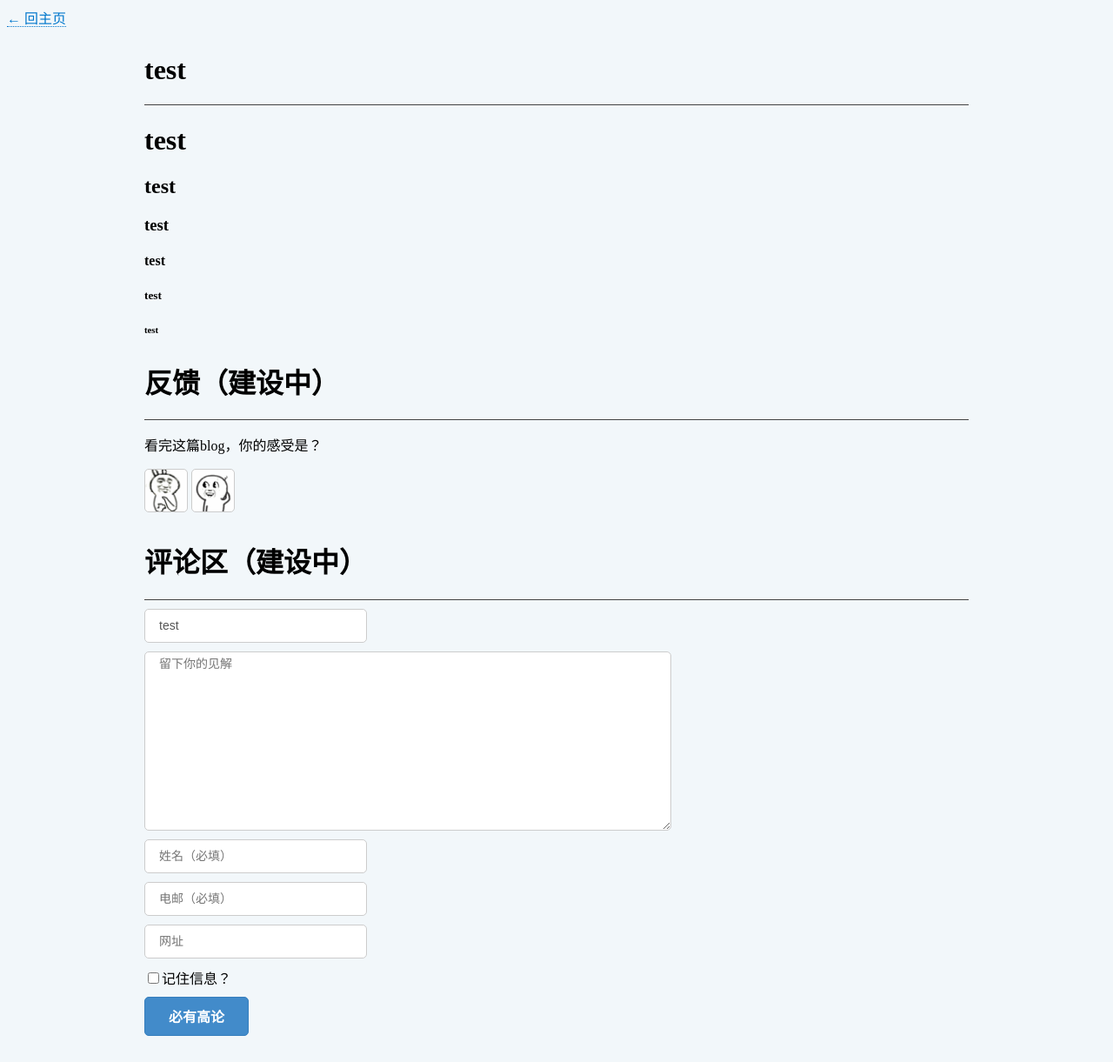
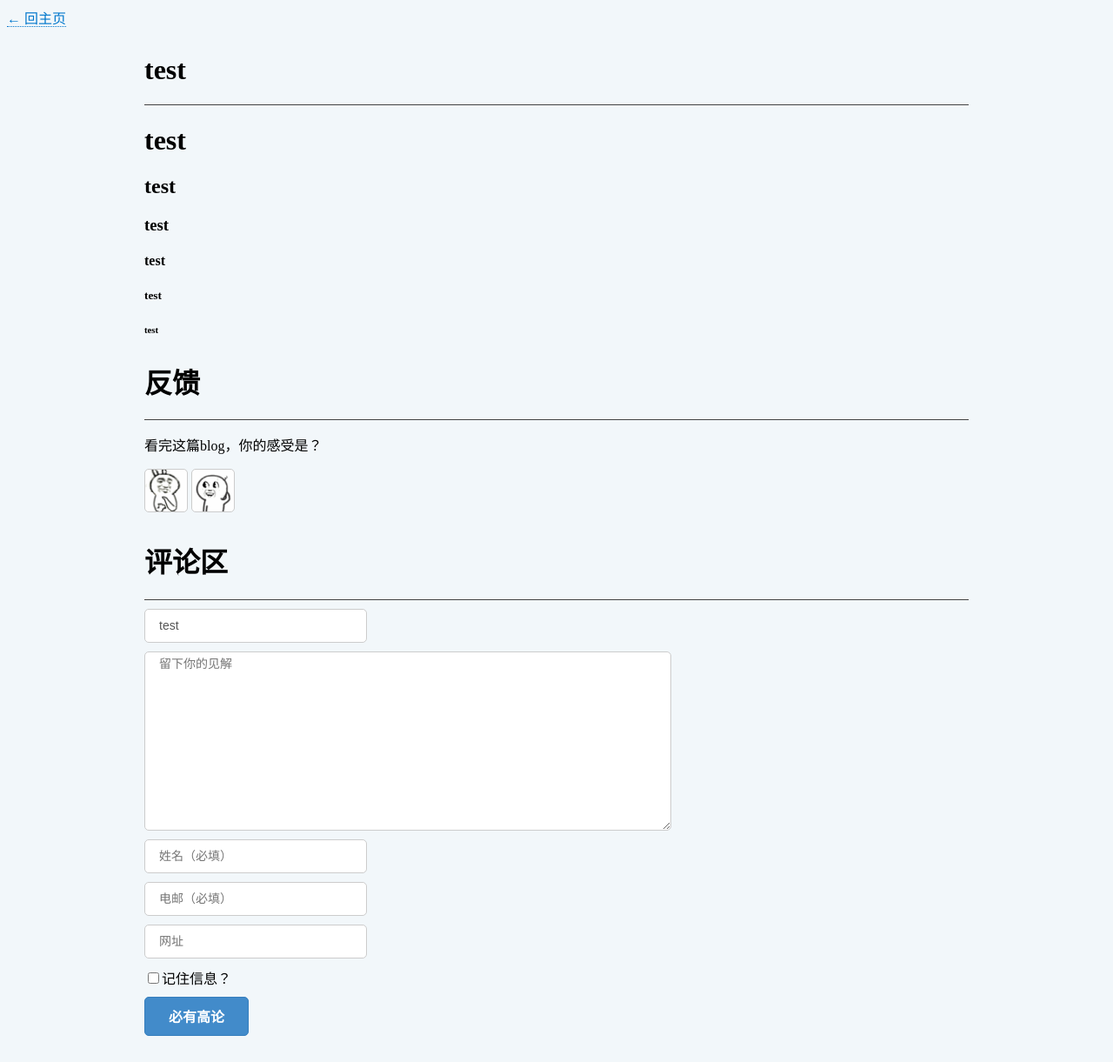
Before and after one commit to ChuChencheng/ChuChencheng.github.io, a Jekyll site: the page built from _posts/2016-08-12-test-post-article.md, in a window 1280 px wide. Shown: the whole page at 87% size. Built offline with Jekyll 4.4.1, drawn with Linux system fonts in a browser that asks for light colours; nearby versions of some CDN libraries; part of the change alters nothing that is shown.

Commit message:
update comments and feedback backup

```diff
--- a/_layouts/post.html
+++ b/_layouts/post.html
@@ -12,7 +12,7 @@ layout: default
 
 <div class="feedback panel">
 <div class="panel-header">
-    <h1>反馈（建设中）</h1>
+    <h1>反馈</h1>
 </div>
     <p>看完这篇blog，你的感受是？</p>
     <button class="diao" data-feedback="diao"></button>
@@ -21,11 +21,11 @@ layout: default
 
 <div class="comment-area panel">
 <div class="panel-header">
-    <h1>评论区（建设中）</h1>
+    <h1>评论区</h1>
 </div>
 <div class="comments"></div>
 <div class="add-comment">
-    <form action="/comments/addComment" method="post">
+    <form action="api.c2ccc.space:3000/comments/addComment" method="post">
         <input class="hidden" type="text" name="title" value="{{ page.title }}">
         <textarea name="content" placeholder="留下你的见解" required="required"></textarea>
         <input type="text" name="name" placeholder="姓名（必填）" required="required">
@@ -41,8 +41,8 @@ layout: default
 <script type="text/javascript">
     window.config = {
         url: {
-            feedback: '/feedback',
-            getComments: '/comments/getComments'
+            feedback: 'api.c2ccc.space:3000/feedback',
+            getComments: 'api.c2ccc.space:3000/comments/getComments'
         },
         title: '{{ page.title }}'
     }
--- a/js/post.js
+++ b/js/post.js
@@ -2,6 +2,7 @@ var PostEvents = function(){
   this.url = window.config.url;
   this.title = window.config.title;
   this.$window = $(window);
+  this.$feedback = $('.feedback');
   this.$feedbackBtn = $('.feedback button');
   this.$addCommentForm = $('.add-comment form');
   this.$comments = $('.comments');
@@ -18,14 +19,21 @@ $.extend(PostEvents.prototype, {
     this.$feedbackBtn.on('click', $.proxy(this.handleFeedback, this));
   },
   handleFeedback: function(e){
+    var self = this;
     var feedback = $(e.target).attr('data-feedback');
-    console.log(feedback);
     $.ajax({
       url: this.url.feedback,
       type: 'post',
-      data: {feedback: feedback},
+      data: {title:this.title,feedback: feedback},
       dataType: 'json'
-    }).done(function(data){});
+    }).done(function(data){
+      if(data.success){
+        self.$feedback.children('p').text('感谢您的反馈');
+        self.$feedbackBtn.remove();
+      }else{
+        console.log(data.msg);
+      }
+    });
   },
   handleGetComments: function(e){
     var self = this;
@@ -40,7 +48,7 @@ $.extend(PostEvents.prototype, {
           $comments.prepend(self.generateCommentHtml(value));
         });
       }else{
-        alert(data.msg);
+        console.log(data.msg);
       }
     });
   },
```
